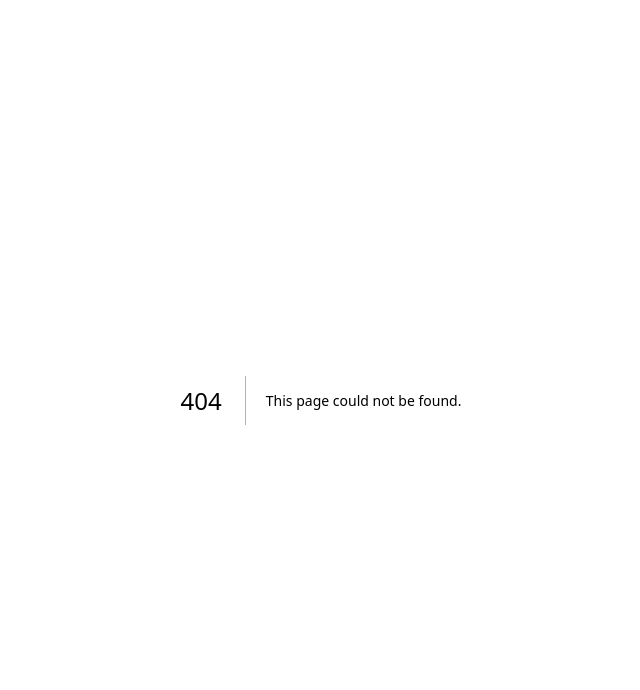
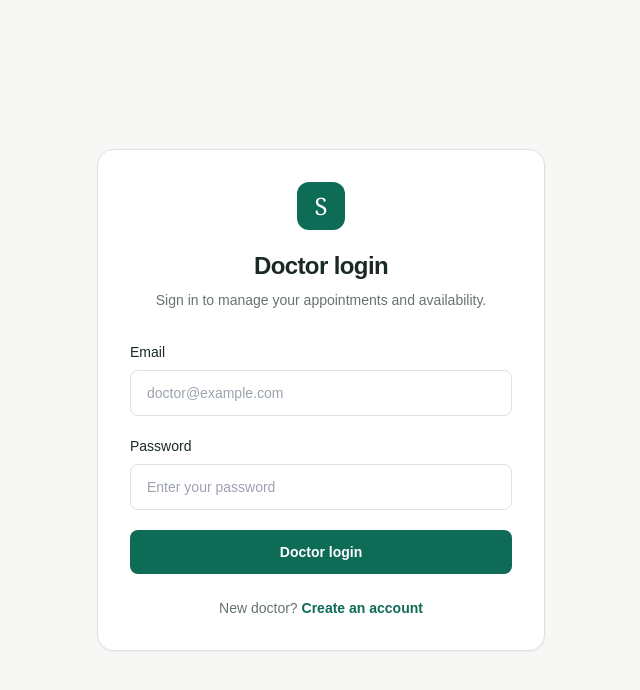
Before and after one commit to TaNaY963/schedula-frontend, a Next.js app: page /doctor/login in a window 1280 px wide. Before the commit this address had no page. Shown: the top 690 px of the page, without its empty margins (319-959 px from the left). Built offline with nearby package versions, Linux system fonts and the light colour scheme.

Commit message:
feat(doctor-login): add doctor login flow

```diff
--- /dev/null
+++ b/src/app/doctor/login/page.tsx
@@ -0,0 +1,46 @@
+import Link from "next/link";
+import DoctorLoginForm from "@/features/doctor-portal/components/DoctorLoginForm";
+
+export default function DoctorLoginPage() {
+  return (
+    <main className="min-h-screen px-4 py-8 sm:px-6">
+      <div className="mx-auto flex min-h-[calc(100vh-4rem)] max-w-md items-center">
+        <section
+          className="w-full rounded-2xl border border-[var(--line)] bg-white p-6 shadow-sm sm:p-8"
+          aria-labelledby="doctor-login-title"
+        >
+          <div className="text-center">
+            <div className="mx-auto grid size-12 place-items-center rounded-xl bg-[var(--brand)] font-serif text-2xl text-white">
+              S
+            </div>
+
+            <h1
+              id="doctor-login-title"
+              className="mt-5 text-2xl font-semibold tracking-tight"
+            >
+              Doctor login
+            </h1>
+
+            <p className="mt-2 text-sm text-[var(--muted)]">
+              Sign in to manage your appointments and availability.
+            </p>
+          </div>
+
+          <div className="mt-8">
+            <DoctorLoginForm />
+          </div>
+
+          <p className="mt-6 text-center text-sm text-[var(--muted)]">
+            New doctor?{" "}
+            <Link
+              href="/doctor/register"
+              className="font-semibold text-[var(--brand)] hover:text-[var(--brand-deep)]"
+            >
+              Create an account
+            </Link>
+          </p>
+        </section>
+      </div>
+    </main>
+  );
+}
--- /dev/null
+++ b/src/features/doctor-portal/components/DoctorLoginForm.tsx
@@ -0,0 +1,156 @@
+"use client";
+
+import { FormEvent, useState } from "react";
+import { useRouter } from "next/navigation";
+
+type LoginErrors = {
+  email?: string;
+  password?: string;
+  form?: string;
+};
+
+export default function DoctorLoginForm() {
+  const router = useRouter();
+
+  const [email, setEmail] = useState("");
+  const [password, setPassword] = useState("");
+  const [errors, setErrors] = useState<LoginErrors>({});
+  const [isSubmitting, setIsSubmitting] = useState(false);
+
+  function validateForm(): LoginErrors {
+    const nextErrors: LoginErrors = {};
+
+    if (!email.trim()) {
+      nextErrors.email = "Email is required.";
+    } else if (!/^[^\s@]+@[^\s@]+\.[^\s@]+$/.test(email)) {
+      nextErrors.email = "Enter a valid email address.";
+    }
+
+    if (!password) {
+      nextErrors.password = "Password is required.";
+    } else if (password.length < 8) {
+      nextErrors.password = "Password must be at least 8 characters.";
+    }
+
+    return nextErrors;
+  }
+
+  async function handleSubmit(event: FormEvent<HTMLFormElement>) {
+    event.preventDefault();
+
+    const validationErrors = validateForm();
+    setErrors(validationErrors);
+
+    if (Object.keys(validationErrors).length > 0) {
+      return;
+    }
+
+    setIsSubmitting(true);
+
+    try {
+      // Mock login until a real authentication API is available.
+      await new Promise((resolve) => setTimeout(resolve, 700));
+
+      router.push("/doctor/dashboard");
+    } catch {
+      setErrors({
+        form: "Login failed. Please try again.",
+      });
+    } finally {
+      setIsSubmitting(false);
+    }
+  }
+
+  return (
+    <form onSubmit={handleSubmit} noValidate className="space-y-5">
+      {errors.form && (
+        <p
+          role="alert"
+          className="rounded-lg border border-red-200 bg-red-50 px-4 py-3 text-sm text-red-700"
+        >
+          {errors.form}
+        </p>
+      )}
+
+      <div>
+        <label
+          htmlFor="doctor-email"
+          className="mb-2 block text-sm font-medium"
+        >
+          Email
+        </label>
+
+        <input
+          id="doctor-email"
+          type="email"
+          autoComplete="email"
+          value={email}
+          onChange={(event) => {
+            setEmail(event.target.value);
+            setErrors((current) => ({
+              ...current,
+              email: undefined,
+              form: undefined,
+            }));
+          }}
+          className={`w-full rounded-lg border bg-white px-4 py-3 text-sm outline-none ${
+            errors.email
+              ? "border-red-400"
+              : "border-[var(--line)] focus:border-[var(--brand)]"
+          }`}
+          placeholder="doctor@example.com"
+        />
+
+        {errors.email && (
+          <p className="mt-1 text-sm text-red-600" role="alert">
+            {errors.email}
+          </p>
+        )}
+      </div>
+
+      <div>
+        <label
+          htmlFor="doctor-password"
+          className="mb-2 block text-sm font-medium"
+        >
+          Password
+        </label>
+
+        <input
+          id="doctor-password"
+          type="password"
+          autoComplete="current-password"
+          value={password}
+          onChange={(event) => {
+            setPassword(event.target.value);
+            setErrors((current) => ({
+              ...current,
+              password: undefined,
+              form: undefined,
+            }));
+          }}
+          className={`w-full rounded-lg border bg-white px-4 py-3 text-sm outline-none ${
+            errors.password
+              ? "border-red-400"
+              : "border-[var(--line)] focus:border-[var(--brand)]"
+          }`}
+          placeholder="Enter your password"
+        />
+
+        {errors.password && (
+          <p className="mt-1 text-sm text-red-600" role="alert">
+            {errors.password}
+          </p>
+        )}
+      </div>
+
+      <button
+        type="submit"
+        disabled={isSubmitting}
+        className="w-full rounded-lg bg-[var(--brand)] px-4 py-3 text-sm font-semibold text-white hover:bg-[var(--brand-deep)] disabled:cursor-not-allowed disabled:opacity-60"
+      >
+        {isSubmitting ? "Signing in..." : "Doctor login"}
+      </button>
+    </form>
+  );
+}
```
